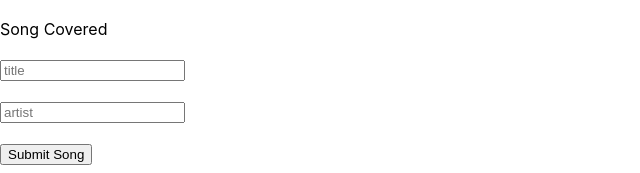
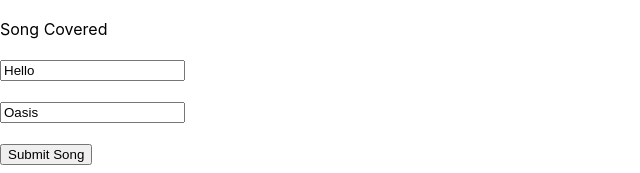
Before and after one commit to giorgiovh/song-tag, a React (Create React App) app: page / in a window 1280 px wide. Shown: the part 210-383 px from the top of the page, without its empty margins (0-640 px from the left). Built offline with nearby package versions, Linux system fonts and the light colour scheme; the HTML template or start-up script is replaced by a standard one.

Commit message:
changes order of properties in state

```diff
--- a/src/App.js
+++ b/src/App.js
@@ -17,9 +17,9 @@ class App extends Component {
       personIdx: 0,
       alphLetterIdx: 0,
       daysLeft: 2,
-      titleCovered: "",
-      artistCovered: "",
-      pastSongs: [{ titleCovered: "Gigolo Aunt", artistCovered: "Syd Barrett" }, { titleCovered: "Superstition", artistCovered: "Stevie Wonder" }]
+      pastSongs: [{ titleCovered: "Gigolo Aunt", artistCovered: "Syd Barrett" }, { titleCovered: "Superstition", artistCovered: "Stevie Wonder" }],
+      titleCovered: "Hello",
+      artistCovered: "Oasis",
     }
   }
 
--- a/src/components/PastSongs.js
+++ b/src/components/PastSongs.js
@@ -3,7 +3,7 @@ const PastSongs = (props) => {
         <>
             <h2>Past Songs</h2>
             <ul>
-                {props.pastSongs.map((pastSong, i) => <li key={i}>{pastSong.titleCovered} <small>- {pastSong.artistCovered}</small></li>)}
+                {props.pastSongs.map((pastSong, i) => <li key={i}>{pastSong.titleCovered}<small> - {pastSong.artistCovered}</small></li>)}
             </ul>
         </>
     )
```
